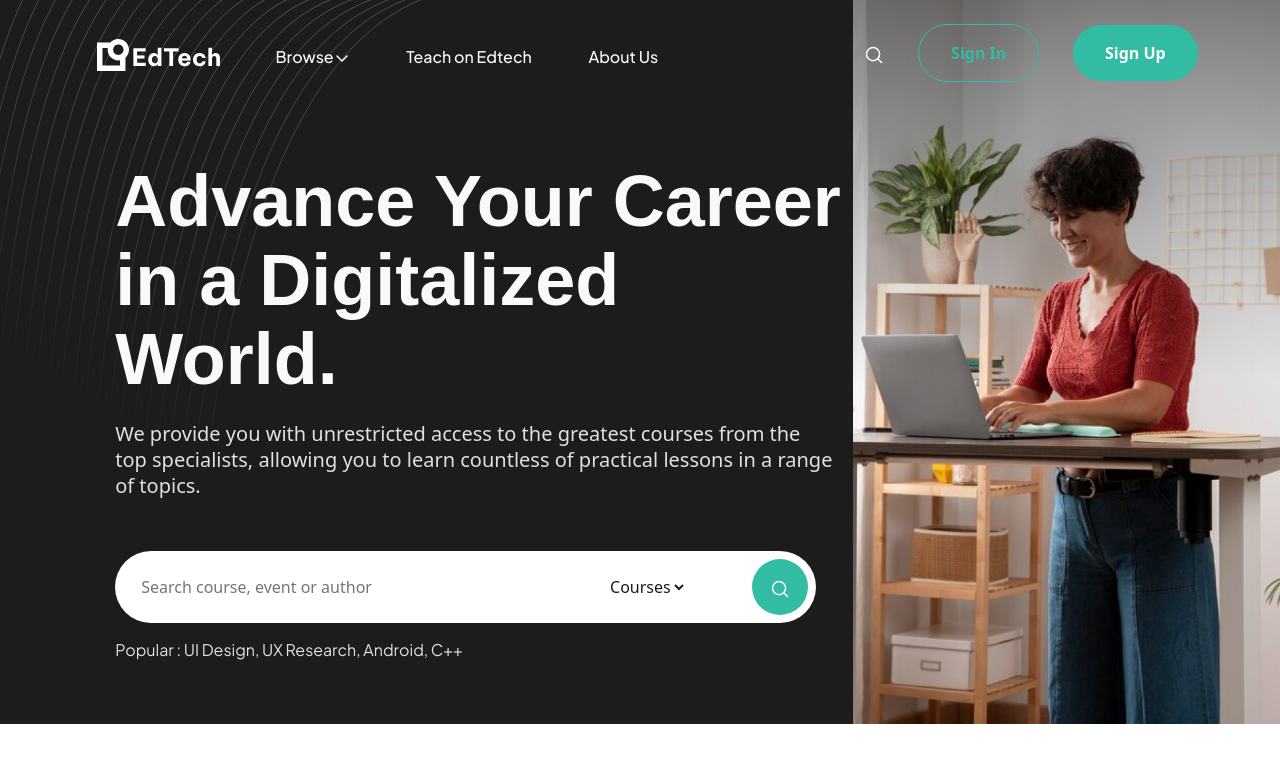
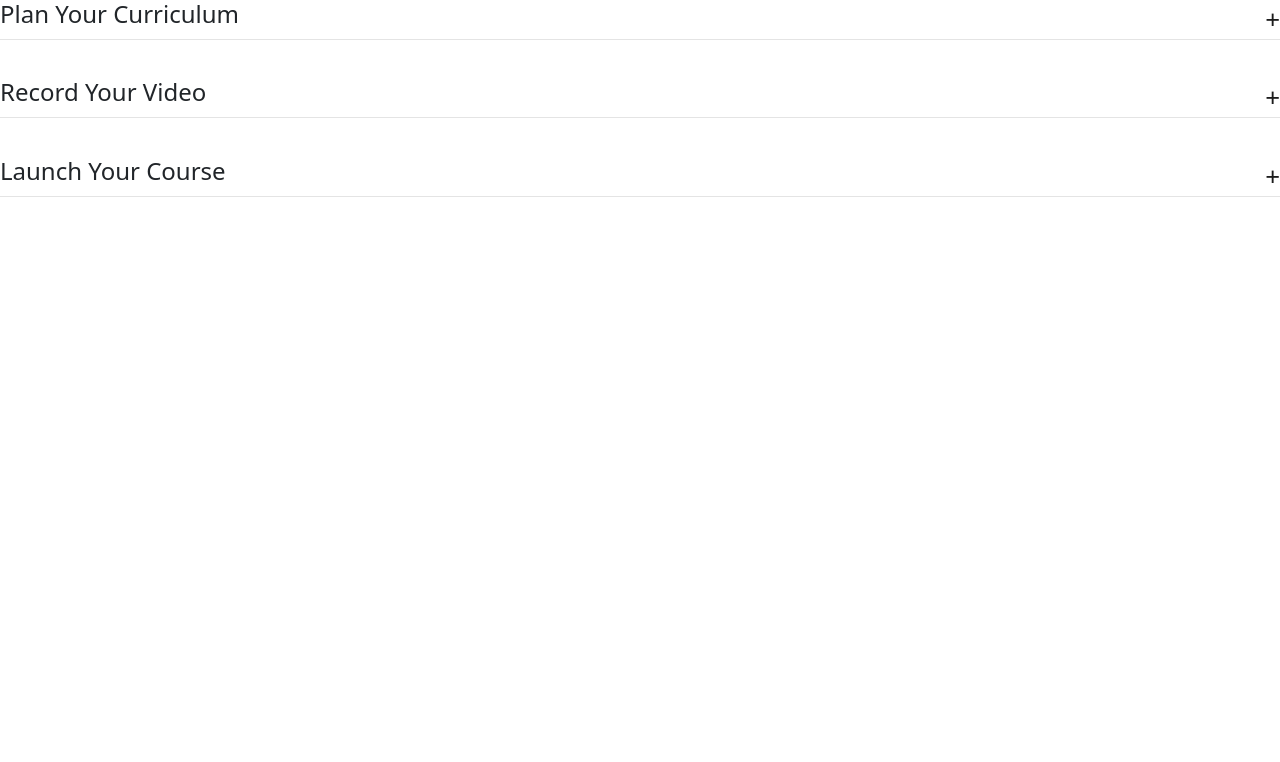
Before and after one commit to OrkhanKarimli/cardscomponent, a React (Create React App) app: page / in a window 1280 px wide. Shown: the top 762 px of the page. Built offline with nearby package versions, Linux system fonts and the light colour scheme; a web font is replaced by a local one.

Commit message:
Fixing Acardion bugs

```diff
--- a/package.json
+++ b/package.json
@@ -3,9 +3,12 @@
   "version": "0.1.0",
   "private": true,
   "dependencies": {
+    "@emotion/react": "^11.11.0",
+    "@emotion/styled": "^11.11.0",
     "@fortawesome/fontawesome-svg-core": "^6.4.0",
     "@fortawesome/free-solid-svg-icons": "^6.4.0",
     "@fortawesome/react-fontawesome": "^0.2.0",
+    "@mui/material": "^5.12.3",
     "@testing-library/jest-dom": "^5.16.5",
     "@testing-library/react": "^13.4.0",
     "@testing-library/user-event": "^13.5.0",
--- a/src/App.js
+++ b/src/App.js
@@ -1,9 +1,9 @@
 import "./App.css";
 import "./scss/style.scss";
-import TestimonialsAuthor from "./components/LandingPage";
+import LandingBrowse from "./components/Accordion";
 function App() {
   return(
-<TestimonialsAuthor/>
+<LandingBrowse/>
 
   )
 }
--- a/src/components/Accordion.jsx
+++ b/src/components/Accordion.jsx
@@ -1,4 +1,5 @@
 import React, { useState } from "react";
+import Collapse from "@mui/material/Collapse";
 const data = [
   {
     title: "Plan Your Curriculum",
@@ -34,9 +35,9 @@ const Accordion = () => {
             <h5>{item.title}</h5>
             <span>{isActive == i ? "-" : "+"}</span>
           </div>
-            <div className={isActive == i ? "content show" : "content"}>
+            <Collapse in={isActive == i ? true:false}>
               <p>{item.content}</p>
-            </div>
+            </Collapse>
         </div>
       ))}
     </div>
--- a/src/components/LandingNav.jsx
+++ b/src/components/LandingNav.jsx
@@ -1,11 +1,25 @@
-import React from 'react'
+import React, { useState } from "react";
 import { ReactComponent as Searchicon } from "../icons/Search.svg";
 import { ReactComponent as Caretdown } from "../icons/CaretDown.svg";
 import { ReactComponent as Logoicon } from "../icons/Logo.svg";
-const LandingNav = () => {
+const menu = [
+  {
+    head: "Browse ",
+  },
+  {
+    head: "Teach on Edtech",
+  },
+  {
+    head: "About Us",
+  },
+];
+const LandingNav = ({ landingClass }) => {
+  const [isActive, setActive] = useState(null);
+  const toggle = (e) => {
+    setActive(e);
+  };
   return (
-
-    <div className="landingnav col-md-11">
+    <div className={`landingnav ${landingClass}`}>
       <div className="row">
         <div className="col-md-7">
           <ul>
@@ -15,42 +29,31 @@ const LandingNav = () => {
               </i>
               <p>EdTech</p>
             </li>
-                <li>
-                  <p>Browse</p>
-                  <i>
-                    <Caretdown />
-                  </i>
+            {menu.map((item, e) => (
+              <li onClick={() => toggle(e)}>
+                <p className={isActive == e ? "menustyle" : ""}>{item.head}</p>
               </li>
-                <li>
-                  <p>Teach on Edtech</p>
-                </li>
-                <li>
-                  <p>About Us</p>
-                </li>
+            ))}
           </ul>
         </div>
         <div className="col-md-4">
           <ul>
             <li>
               <i>
-                    <Searchicon/>
+                <Searchicon />
               </i>
             </li>
             <li>
-                  <button>
-                    Sign In
-                  </button>
+              <button>Sign In</button>
             </li>
             <li>
-                <button>
-                    Sign Up
-                  </button>
+              <button>Sign Up</button>
             </li>
           </ul>
         </div>
       </div>
     </div>
-  )
-}
+  );
+};
 
-export default LandingNav
+export default LandingNav;
--- a/src/index.js
+++ b/src/index.js
@@ -3,6 +3,7 @@ import ReactDOM from 'react-dom/client';
 import './index.css';
 import App from './App';
 import "bootstrap/dist/css/bootstrap.css";
+
 
 const root = ReactDOM.createRoot(document.getElementById('root'));
 root.render(
--- /dev/null
+++ b/src/scss/_landingbrowse.scss
@@ -0,0 +1,10 @@
+.landing-browse-main{
+    background-color: $infoiconcol;
+    position: relative;
+    overflow-x: hidden;
+    .navpos{
+        position: absolute;
+        top: 0;
+    }
+
+}
--- a/src/scss/_landingnav.scss
+++ b/src/scss/_landingnav.scss
@@ -79,5 +79,8 @@
       }
     }
     }
-
+    .menustyle{
+      color: $card_module_icon_color !important;
+      border-bottom: 1px solid $card_module_icon_color;
+    }
   }
--- a/src/scss/style.scss
+++ b/src/scss/style.scss
@@ -28,4 +28,5 @@
 @import "customcarousel";
 @import "swipernavbuttons";
 @import "testimonialsauthor";
-@import "landingnav"
+@import "landingnav";
+@import "landingbrowse"
```
Also changed, not shown: src/components/LandingBrowse.jsx (added, +15 -0 lines), src/icons/PaternBrowse.svg (added), 1 other file (tests, documents, lock files or other folders). Lines whose indentation alone changed are shown as unchanged.
